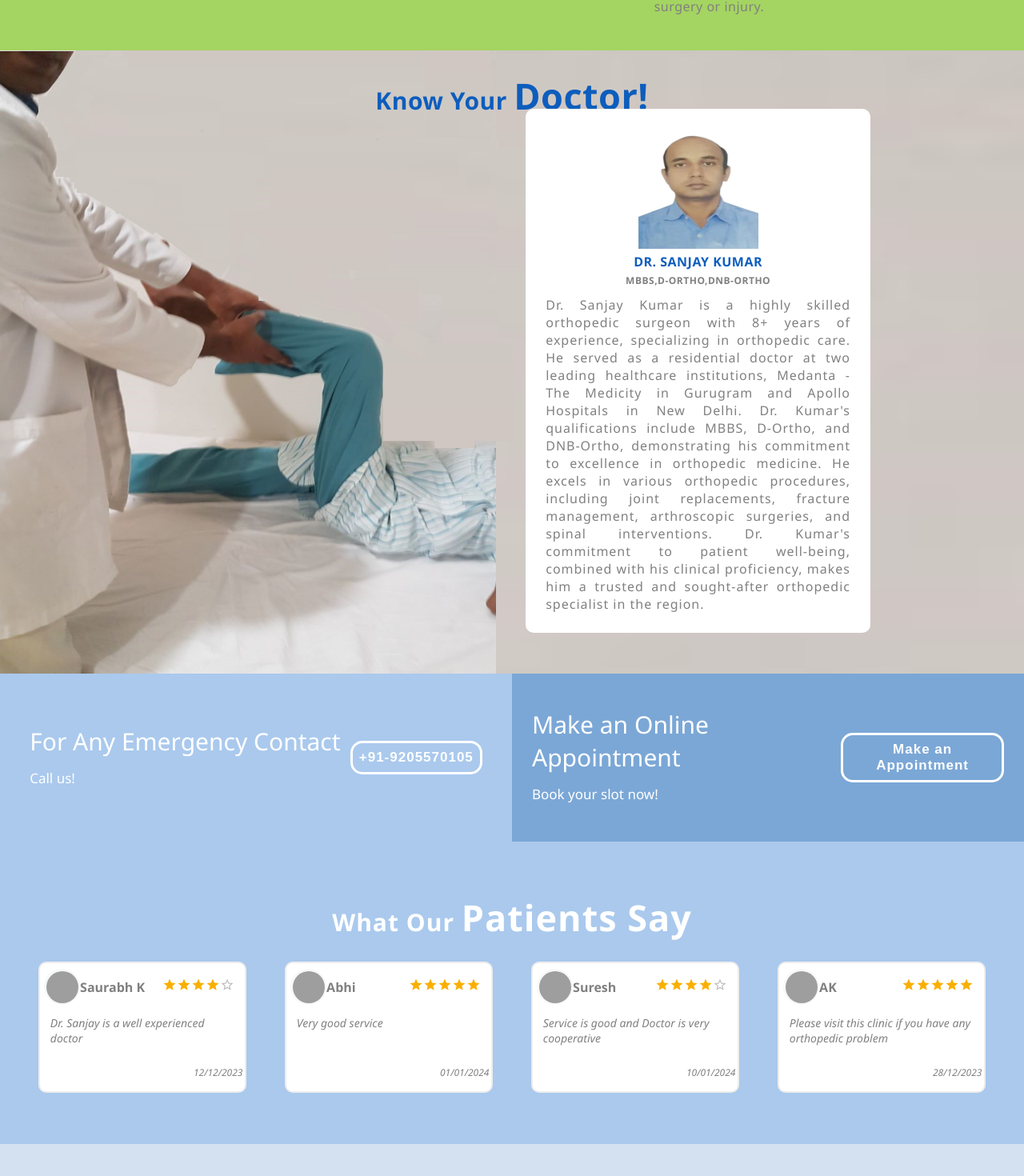
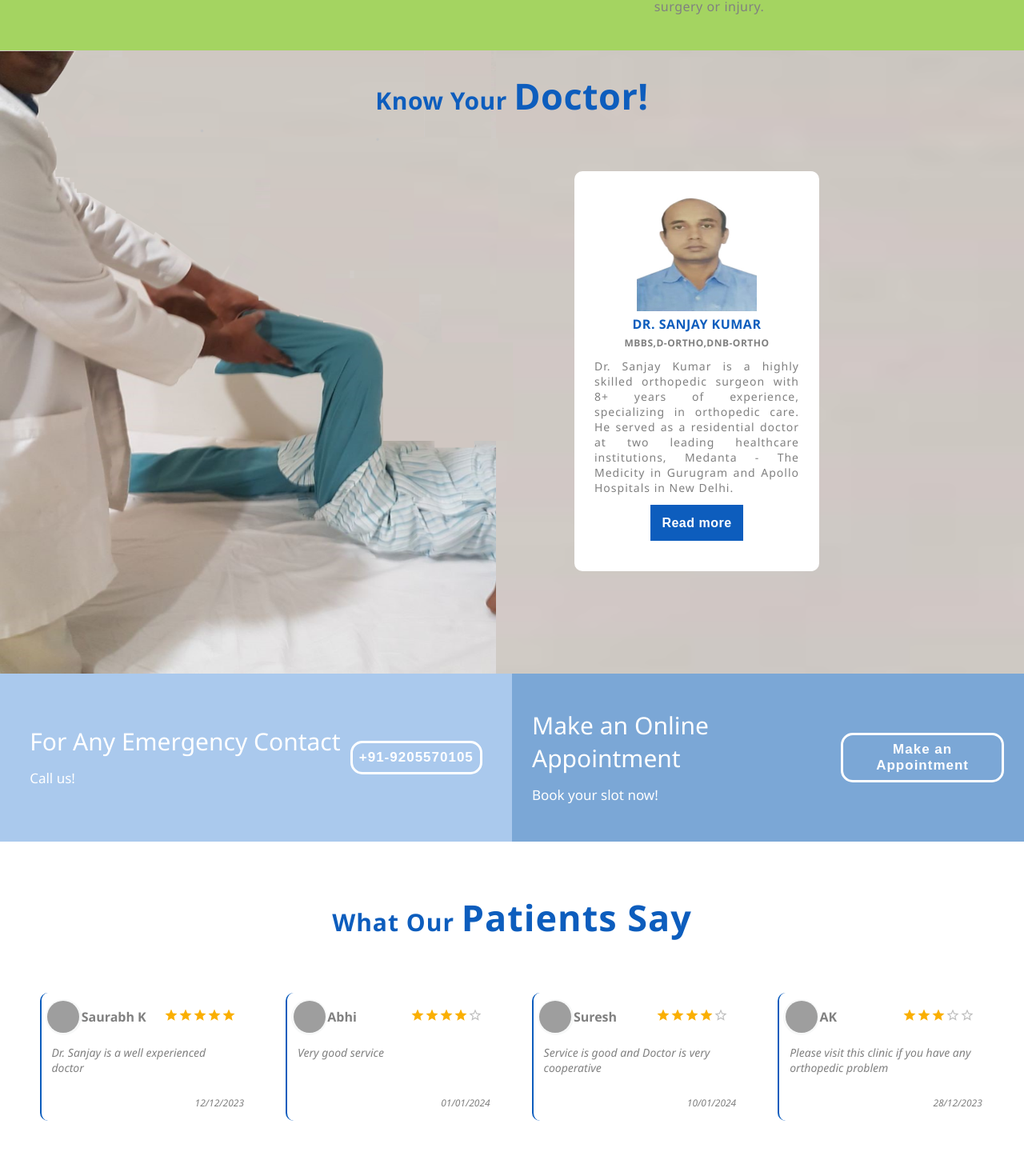
Before and after one commit to saan-saurabh/RP-Clinic, a React (Create React App) app in the folder rp-clinic/: page / in a window 1280 px wide. Shown: the part 1731-3201 px from the top of the page at 80% size. Built offline with nearby package versions, Linux system fonts and the light colour scheme; grey boxes are pictures that could not be loaded.

Commit message:
css changes for doctor section and background img addition

```diff
--- a/rp-clinic/src/Components/Cards/Doctor.css
+++ b/rp-clinic/src/Components/Cards/Doctor.css
@@ -19,13 +19,12 @@
     justify-content: right;
     align-items: center;
     padding-top: 5%;
-    padding-right:15%;
     padding-bottom:10%;
-    height:500px;
+    padding-right:20%;
 }
 
 .inside{
-    width:35%;
+    width:25%;
     display:block;
     border-radius: 10px;
     padding:25px;
@@ -48,7 +47,7 @@
 }
 .description{
     width:100%;
-    font-size: 16px;
+    font-size: 14px;
     letter-spacing: 1px;
     color:#808080;
     text-align: justify;
@@ -56,3 +55,22 @@
     background-color:#fff;
     font-weight: 400;
 }
+.doctor-details-read-more{
+    padding:5%;
+}
+.doctor-details-read-more .read-more-button{
+    padding:5%;
+    background-color: #0D5DBD;
+    color: #fff;
+    font-size: 16px;
+    font-weight: bold;
+    letter-spacing: 0.5px;
+    border:2px solid #0D5DBD;
+    width:50%;
+
+}
+
+.doctor-details-read-more .read-more-button:hover{
+    background-color: #fff;
+    color:#0D5DBD;
+}
--- a/rp-clinic/src/Components/Cards/Doctor.js
+++ b/rp-clinic/src/Components/Cards/Doctor.js
@@ -26,11 +26,10 @@ function Doctor() {
             Dr. Sanjay Kumar is a highly skilled orthopedic surgeon with 8+ years of experience,
             specializing in orthopedic care. He served as a residential doctor at two leading
             healthcare institutions, Medanta - The Medicity in Gurugram and Apollo Hospitals in New Delhi.
-            Dr. Kumar's qualifications include MBBS, D-Ortho, and DNB-Ortho, demonstrating his commitment
-            to excellence in orthopedic medicine. He excels in various orthopedic procedures, including joint replacements,
-            fracture management, arthroscopic surgeries, and spinal interventions. Dr. Kumar's commitment to patient well-being,
-            combined with his clinical proficiency, makes him a trusted and sought-after orthopedic specialist in the region.
                 </span>
+            </div>
+            <div className='doctor-details-read-more'>
+              <button className='read-more-button'>Read more</button>
             </div>
         </div>
     </div>
--- a/rp-clinic/src/Components/Testimonials/TestimonialPanel.css
+++ b/rp-clinic/src/Components/Testimonials/TestimonialPanel.css
@@ -1,16 +1,16 @@
 .testimonial-panel-main-div{
     width:100%;
-    background-color: #aac9ed;
+    background-color: #fff;
     font-family: 'Segoe UI', Tahoma, Geneva, Verdana, sans-serif;
     padding-top: 5%;
-    padding-bottom: 5%;
+    padding-bottom: 10%;
     text-align: center;
 }
 .testimonial-panel-main-div .testimonial-heading{
-    color:#fff;
+    color:#0D5DBD;
     letter-spacing: 1px;
     font-weight: bold;
-    margin-bottom: 25px;
+    margin-bottom: 5%;
 }
 .testimonial-panel-main-div .testimonial-heading .small-heading{
     font-size: 30px;
--- a/rp-clinic/src/Components/Testimonials/TestimonialPanel.js
+++ b/rp-clinic/src/Components/Testimonials/TestimonialPanel.js
@@ -4,10 +4,10 @@ import './TestimonialPanel.css';
 
 function TestimonialPanel() {
   const userFeedbacks = [
-    {username: "Saurabh K", feedbackDate:"12/12/2023", ratingValue:"4", feedback:'Dr. Sanjay is a well experienced doctor'},
-    {username: "Abhi", feedbackDate:"01/01/2024", ratingValue:"5", feedback:'Very good service'},
+    {username: "Saurabh K", feedbackDate:"12/12/2023", ratingValue:"5", feedback:'Dr. Sanjay is a well experienced doctor'},
+    {username: "Abhi", feedbackDate:"01/01/2024", ratingValue:"4", feedback:'Very good service'},
     {username: "Suresh", feedbackDate:"10/01/2024", ratingValue:"4", feedback:'Service is good and Doctor is very cooperative'},
-    {username: "AK", feedbackDate:"28/12/2023", ratingValue:"4.5", feedback:'Please visit this clinic if you have any orthopedic problem'}
+    {username: "AK", feedbackDate:"28/12/2023", ratingValue:"3", feedback:'Please visit this clinic if you have any orthopedic problem'}
     ]
   return (
     <div className='testimonial-panel-main-div'>
--- a/rp-clinic/src/Components/Testimonials/UserFeedbackCard.css
+++ b/rp-clinic/src/Components/Testimonials/UserFeedbackCard.css
@@ -4,7 +4,7 @@
     background-color: #fff;
     font-family: 'Segoe UI', Tahoma, Geneva, Verdana, sans-serif;
     border-radius: 10px;
-    border:2px solid #eeeded;
+    border-left:2px solid #0D5DBD;
 }
 .user-feedback-main .user-name-row{
     width:100%;
```
